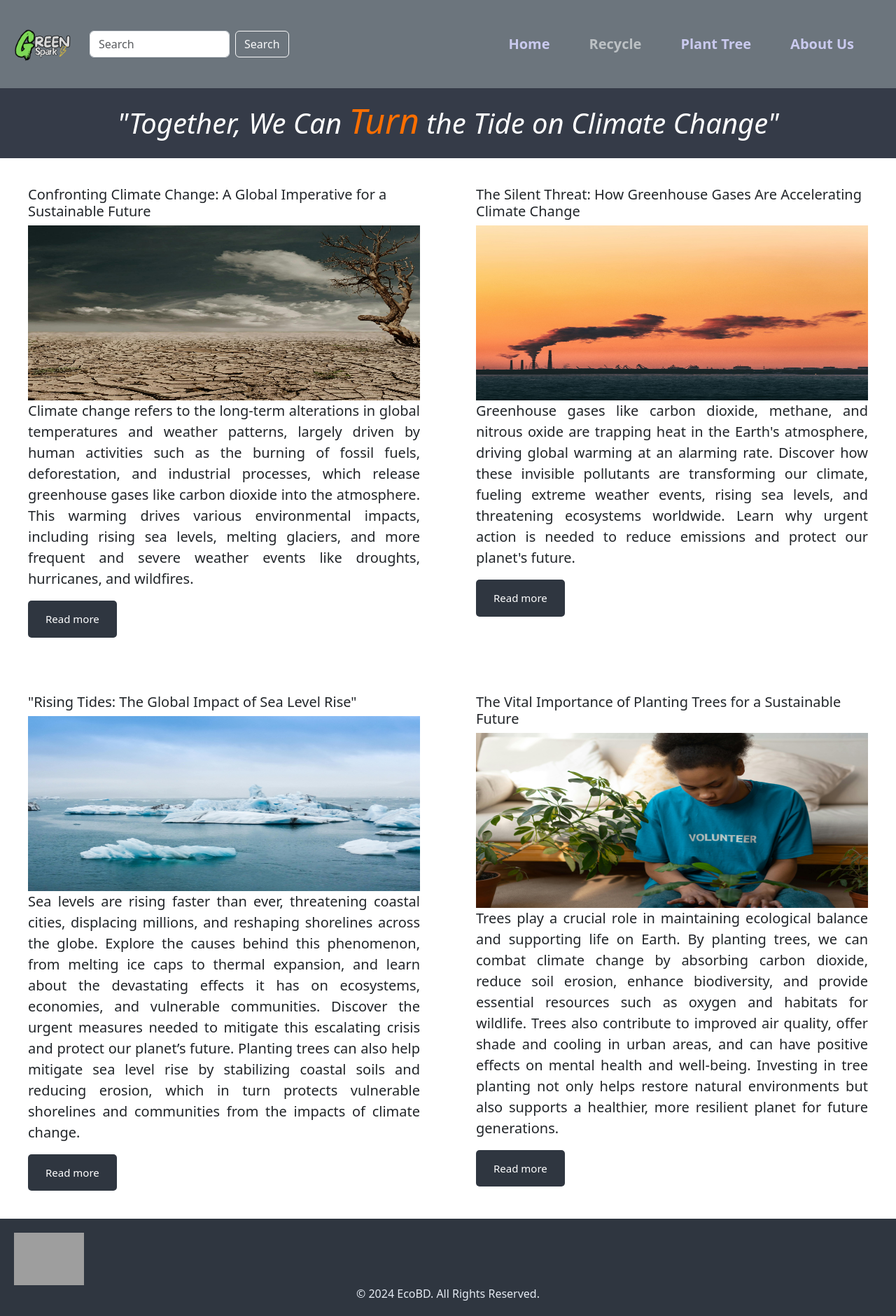
After one commit to mehedinaeem/Clima_tech, a Django app: page /recycle/ in a window 1280 px wide. The commit adds this page. Shown: the whole page at 70% size. Run offline with Django 5.2, Linux system fonts and the light colour scheme; grey boxes are pictures that could not be loaded.

Commit message:
recycle done

```diff
--- /dev/null
+++ b/app_01/templates/first_app/recycle.html
@@ -0,0 +1,48 @@
+{% extends 'base.html' %}
+{% load static %}
+
+{% block content %}
+
+    <section class="moto_title" style="display: flex; height: 100px; justify-content: center; align-items: center; background-color: #353b48; color: white; font-style: italic; font-size: 18px; text-align: center;">
+        <h1>"Together, We Can <span class="turn" style="color: #FD6F00; font-size: 50px;">Turn</span> the Tide on Climate Change"</h1>
+    </section>
+
+    <section class="content" style="display: grid; grid-template-columns: repeat(2, 1fr);">
+        <div class="c_textbtn" style="background-color: white; margin: 10px; padding: 30px; border-radius: 5px;">
+            <h1 style="font-size: 20px;">Confronting Climate Change: A Global Imperative for a Sustainable Future</h1>
+            <img src="{% static 'picture/climate_cng.jpg' %}" alt="Climate Change" style="width: 100%; height: 250px;">
+            <p style="font-size: 20px; text-align: justify;">Climate change refers to the long-term alterations in global temperatures and weather patterns, largely driven by human activities such as the burning of fossil fuels, deforestation, and industrial processes, which release greenhouse gases like carbon dioxide into the atmosphere. This warming drives various environmental impacts, including rising sea levels, melting glaciers, and more frequent and severe weather events like droughts, hurricanes, and wildfires.</p>
+            <button style="padding: 15px 25px; font-size: 15px; background-color: #2f3640; border-radius: 5px; border: none; color: white;">Read more</button>
+        </div>
+
+        <div class="c_textbtn" style="background-color: white; margin: 10px; padding: 30px; border-radius: 5px;">
+            <h1 style="font-size: 20px;">The Silent Threat: How Greenhouse Gases Are Accelerating Climate Change</h1>
+            <img src="{% static 'picture/gas.jpg' %}" alt="Greenhouse Gases" style="width: 100%; height: 250px;">
+            <p style="font-size: 20px; text-align: justify;">Greenhouse gases like carbon dioxide, methane, and nitrous oxide are trapping heat in the Earth's atmosphere, driving global warming at an alarming rate. Discover how these invisible pollutants are transforming our climate, fueling extreme weather events, rising sea levels, and threatening ecosystems worldwide. Learn why urgent action is needed to reduce emissions and protect our planet's future.</p>
+            <button style="padding: 15px 25px; font-size: 15px; background-color: #2f3640; border-radius: 5px; border: none; color: white;">Read more</button>
+        </div>
+
+        <div class="c_textbtn" style="background-color: white; margin: 10px; padding: 30px; border-radius: 5px;">
+            <h1 style="font-size: 20px;">"Rising Tides: The Global Impact of Sea Level Rise"</h1>
+            <img src="{% static 'picture/sea.jpg' %}" alt="Sea Level Rise" style="width: 100%; height: 250px;">
+            <p style="font-size: 20px; text-align: justify;">Sea levels are rising faster than ever, threatening coastal cities, displacing millions, and reshaping shorelines across the globe. Explore the causes behind this phenomenon, from melting ice caps to thermal expansion, and learn about the devastating effects it has on ecosystems, economies, and vulnerable communities. Discover the urgent measures needed to mitigate this escalating crisis and protect our planet’s future. Planting trees can also help mitigate sea level rise by stabilizing coastal soils and reducing erosion, which in turn protects vulnerable shorelines and communities from the impacts of climate change.</p>
+            <button style="padding: 15px 25px; font-size: 15px; background-color: #2f3640; border-radius: 5px; border: none; color: white;">Read more</button>
+        </div>
+
+        <div class="c_textbtn" style="background-color: white; margin: 10px; padding: 30px; border-radius: 5px;">
+            <h1 style="font-size: 20px;">The Vital Importance of Planting Trees for a Sustainable Future</h1>
+            <img src="{% static 'picture/tree.jpg' %}" alt="Planting Trees" style="width: 100%; height: 250px;">
+            <p style="font-size: 20px; text-align: justify;">Trees play a crucial role in maintaining ecological balance and supporting life on Earth. By planting trees, we can combat climate change by absorbing carbon dioxide, reduce soil erosion, enhance biodiversity, and provide essential resources such as oxygen and habitats for wildlife. Trees also contribute to improved air quality, offer shade and cooling in urban areas, and can have positive effects on mental health and well-being. Investing in tree planting not only helps restore natural environments but also supports a healthier, more resilient planet for future generations.</p>
+            <button style="padding: 15px 25px; font-size: 15px; background-color: #2f3640; border-radius: 5px; border: none; color: white;">Read more</button>
+        </div>
+    </section>
+
+    <footer style="background-color: #2f3640; color: #e5ebf3; padding: 20px; text-align: center;">
+        <section class="footer_section" style="display: flex; justify-content: space-between; align-items: center;">
+            <div class="footer_logo">
+                <img src="{% static 'picture/logo.png' %}" alt="Footer Logo" style="width: 100px;">
+
+         </section>
+        <p style="margin: 0;">&copy; 2024 EcoBD. All Rights Reserved.</p>
+    </footer>
+{% endblock %}
--- a/app_01/urls.py
+++ b/app_01/urls.py
@@ -3,5 +3,6 @@ from django.urls import path
 from . import views
 
 urlpatterns = [
-    path('tree_plant/', views.home, name='tree_plant'),  # Give it a name
+    path('tree_plant/', views.home, name='tree_plant'),
+    path('recycle/', views.recycle, name='recycle'),
 ]
--- a/app_01/views.py
+++ b/app_01/views.py
@@ -3,3 +3,5 @@ from django.shortcuts import render
 # Create your views here.
 def home(request):
     return render(request,'first_app/home.html')
+def recycle(request):
+    return render(request,'first_app/recycle.html')
--- a/templates/base.html
+++ b/templates/base.html
@@ -51,7 +51,7 @@
                             style="font-size: 20px; font-weight: bold; color: rgb(202, 202, 239); margin-right: 40px;">Home</a>
                     </li>
                     <li class="nav-item">
-                        <a class="nav-link " aria-disabled="true" href="#"
+                        <a class="nav-link " aria-disabled="true" href="{% url 'recycle' %}"
                             style="font-size: 20px; font-weight: bold; color: rgb(202, 202, 239)blue; margin-right: 40px;">Recycle</a>
                     </li>
                     <li class="nav-item">
```
